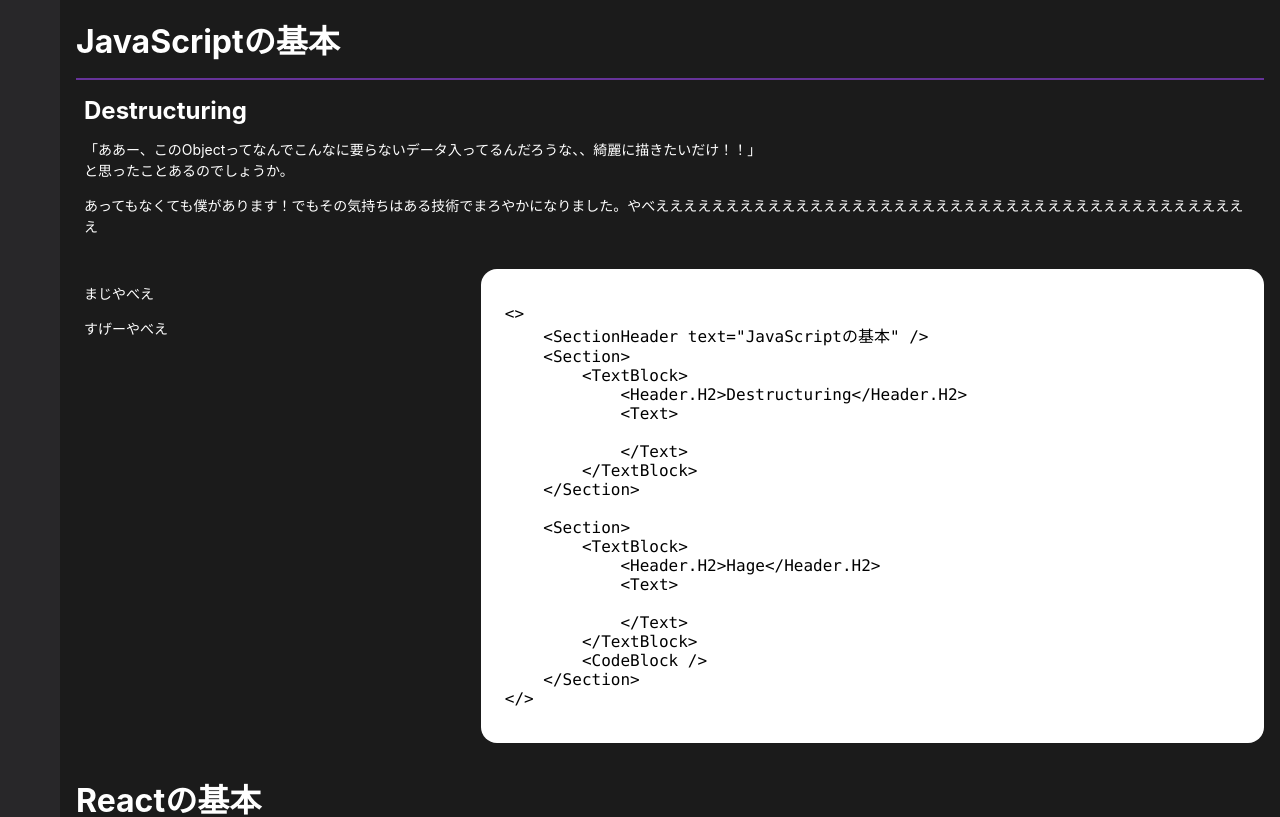
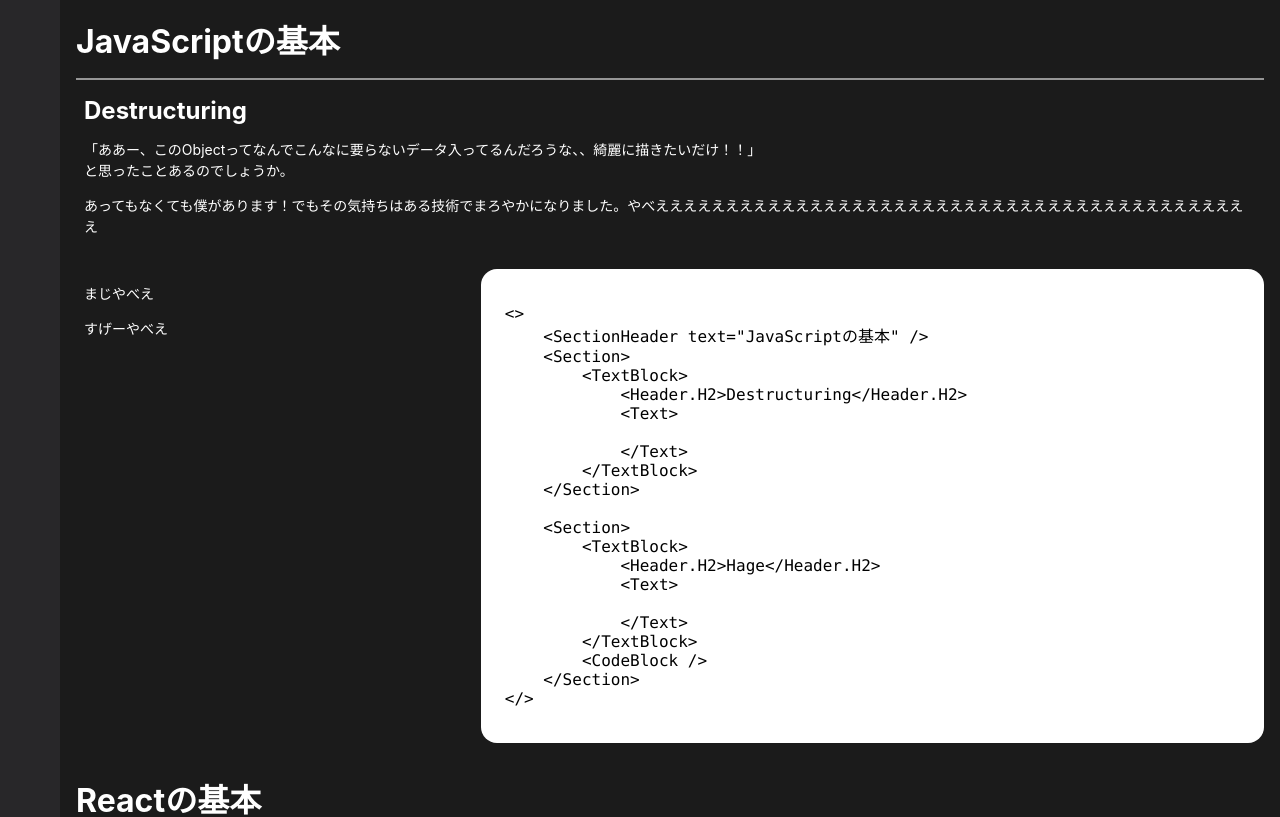
Before and after one commit to alexivison/ReactStudy, a React (Create React App) app: page / in a window 1280 px wide. Shown: the top 817 px of the page. Built offline with nearby package versions, Linux system fonts and the light colour scheme.

Commit message:
仮のやつ入れる

```diff
--- a/src/components/molecules/SectionHeader.js
+++ b/src/components/molecules/SectionHeader.js
@@ -17,5 +17,5 @@ const Container = styled.div`
     grid-area: header;
     padding: 16px 0px;
     margin: 0px 16px;
-    border-bottom: 2px solid rebeccapurple;
+    border-bottom: 2px solid #969696;
 `
```
